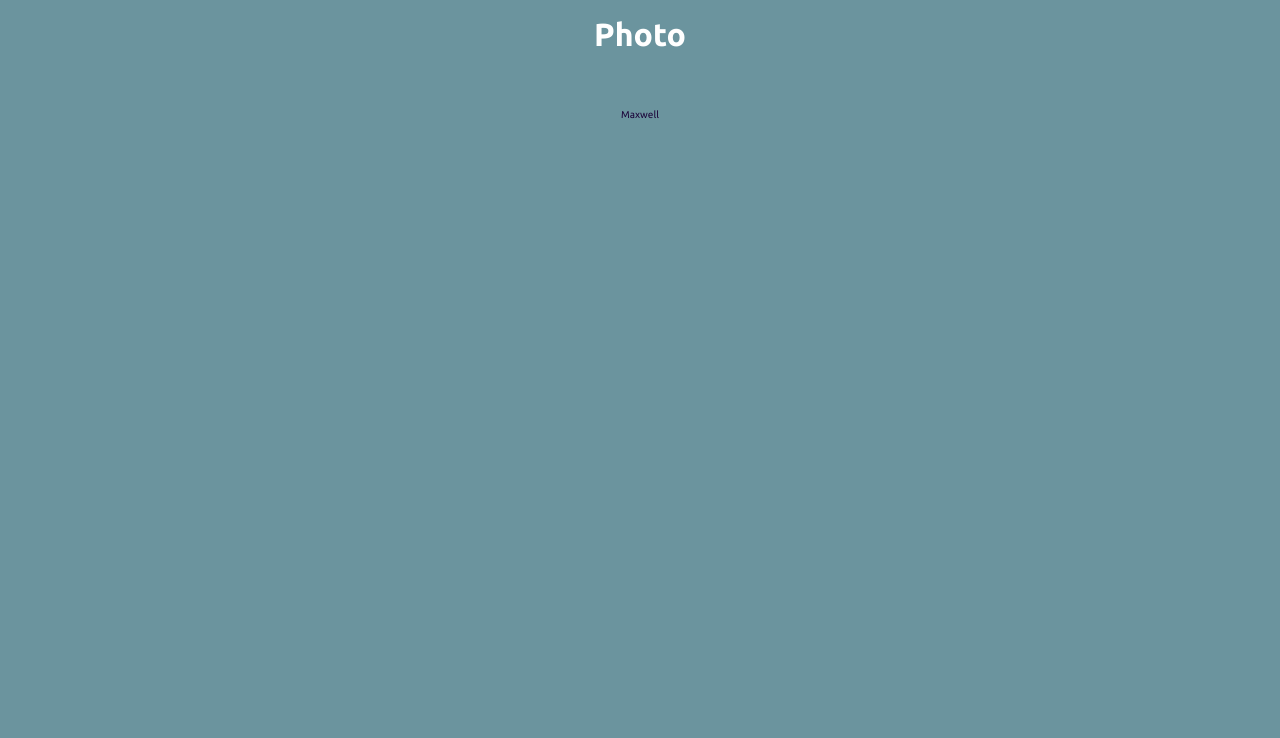
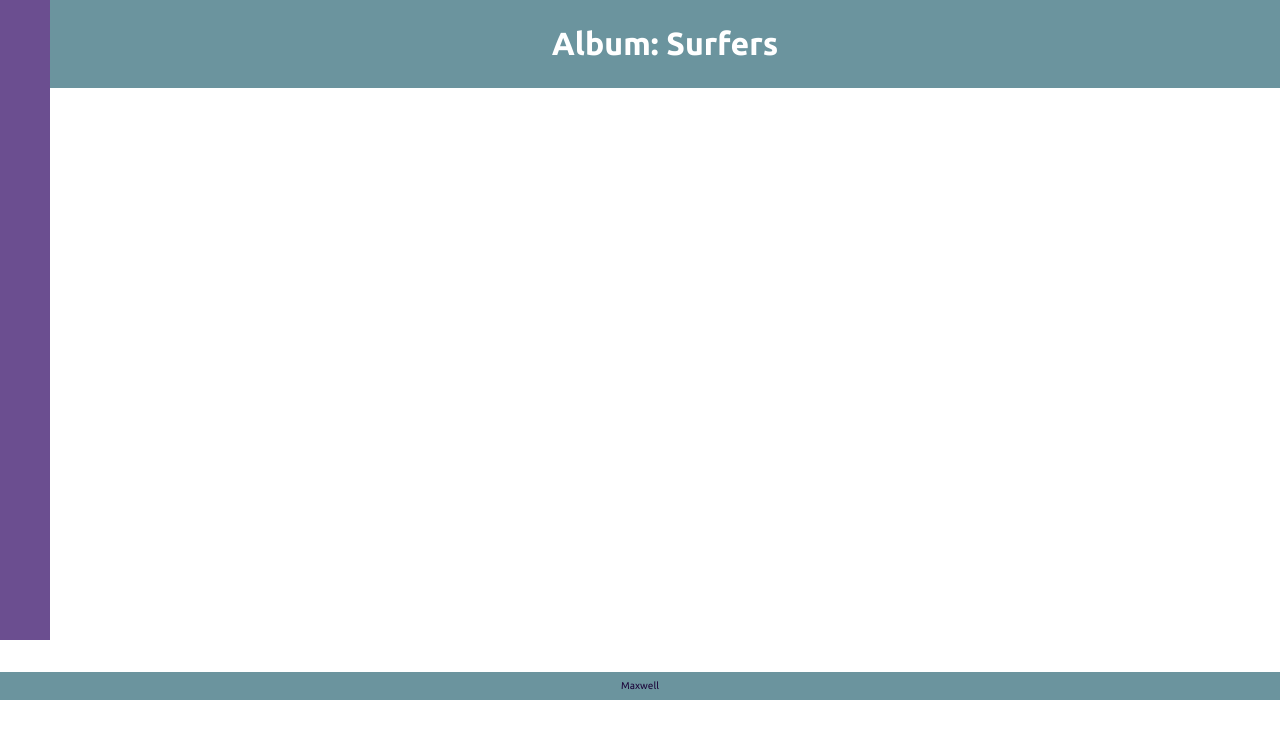
Before and after one commit to misterussell/photoAlbum, a plain HTML site: page index.html in a window 1280 px wide. Drawn offline with nearby package versions, Linux system fonts and the light colour scheme.

Commit message:
edited header automater for main content

```diff
--- a/app.js
+++ b/app.js
@@ -2,12 +2,20 @@ var sideMenu = $('.sideMenu');
 var pageHeader = $('.pageHeader');
 var contentBox = $('.selectedContent');
 var windowLocation = window.location.hash;
+var $a = $('a');
+var album = 'surfers';
+
+//SCOPE
+//automatically load the home page with all album options
+//when an album is clicked, it should render the album page with the content for the selected album
+//when an image on the selected album page is clicked it should render the image page with the selected image on it
 
 function renderHome(pageHeader, contentBox) {
-  //change the header text
-  pageHeader.append('My Albums');
-  //create a list item
-  //add pictures to the list
+  //change the location hash
+  //
+  //CHANGE the header text
+  pageHeader.append('<h1>My Albums</h1>');
+  //CREATE a list item + add pictures to the list
   albums.forEach(function(album, i, arr){
     var $gridItem = $('<a href="' + album.hashLocation + '"><li class="' + album.albumName + '"><img src="' + album.previewImage + '" /img><h2>' + album.albumDescription + '</h2></li></a>');
     contentBox.append($gridItem);
@@ -15,26 +23,38 @@ function renderHome(pageHeader, contentBox) {
 }
 
 function renderAlbum(sideMenu, pageHeader, contentBox, album) {
-
-  //this will need to change to match the selected album
-  pageHeader.text('Album');
-
-  //get a specific album
+  //STORAGE for passed in album data
+  var selectedAlbum = album;
+  //CAPITALIZE first letter of string
+  function capFirst(string) {
+    return string.charAt(0).toUpperCase() + string.slice(1);
+  }
+  //PRINT new title
+  var selectedAlbumTitle = $('<h1>Album: ' + capFirst(selectedAlbum) + '</h1>');
+  //INSERT title into header
+  pageHeader.append(selectedAlbumTitle);
+  //RETRIEVE a specific album
   function getAlbum(album, i, arr) {
-    return album.albumName === 'surfers';
+    return album.albumName === selectedAlbum;
   }
-  //gets all images in album
+  //RETREIVE all images in album
   function getAlbumImages(album, i, arr) {
     return album.albumImages;
   }
   //returns a defined album
-  var selectAlbum = albums.filter(getAlbum);
+  var selectAlbum = albums.filter(getAlbum).map(getAlbumImages);
   console.log(selectAlbum);
-  //returns only images - currently for all albums
-  var albumImages = albums.map(getAlbumImages);
-  console.log(albumImages);
 
-  $('body').css('background', 'pink');
+  // selectAlbum.forEach()
+
+  //Proofs no
+  // var albumImages = albums.map(getAlbumImages);
+  // console.log(albumImages);
+
+
+  //SIDE MENU HANNDLER
+  $('.sideMenu').css('display', 'block');
+
 }
 
 function renderImage(pageHeader, contentBox) {
@@ -45,8 +65,17 @@ function renderImage(pageHeader, contentBox) {
 }
 
 // renderHome(pageHeader, contentBox);
-renderImage(pageHeader, contentBox);
+renderAlbum(sideMenu, pageHeader, contentBox, album);
+// renderImage(pageHeader, contentBox);
 
+
+$a.on('click', function() {
+
+});
+
+// renderHome(pageHeader, contentBox);
+// renderAlbum(sideMenu, pageHeader, contentBox, album);
+// renderImage(pageHeader, contentBox);
 
 
 
--- a/styles/_content-block.scss
+++ b/styles/_content-block.scss
@@ -1,3 +1,7 @@
+.allContent {
+
+}
+
 .selectedContent {
   @include outer-container;
   margin: 2rem;
--- a/styles/_footer.scss
+++ b/styles/_footer.scss
@@ -1,4 +1,5 @@
 footer {
   background: $color-secondary-2-1;
   padding: .5rem 0;
+  // float: left;
 }
--- a/styles/_header.scss
+++ b/styles/_header.scss
@@ -1,7 +1,8 @@
 .pageHeader {
   background: $color-secondary-2-1;
   color: $color-header-text;
-  padding: 1rem 0;
-  font-size: 2rem;
+  padding: .25rem 0;
+  margin: 0;
+  font-size: 1rem;
   font-weight: 700;
 }
--- a/styles/_nav.scss
+++ b/styles/_nav.scss
@@ -1,3 +1,7 @@
 .sideMenu {
   display: none;
+  float: left;
+  width: 50px;
+  height: 50vw;
+  background: $color-primary-2;
 }
```
Also changed, not shown: styles/main.css, 1 other file.
